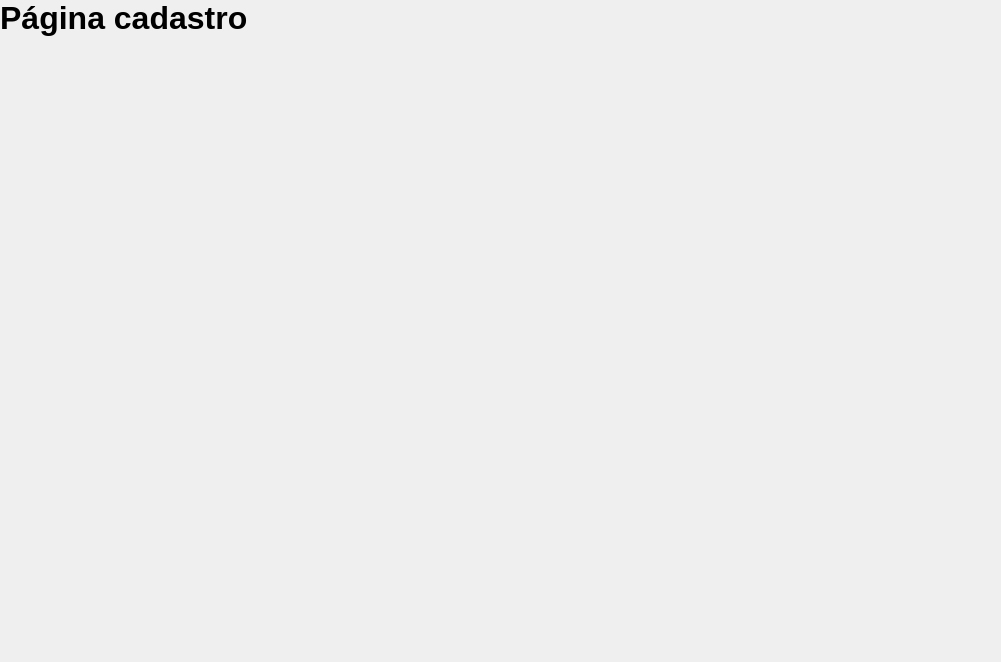
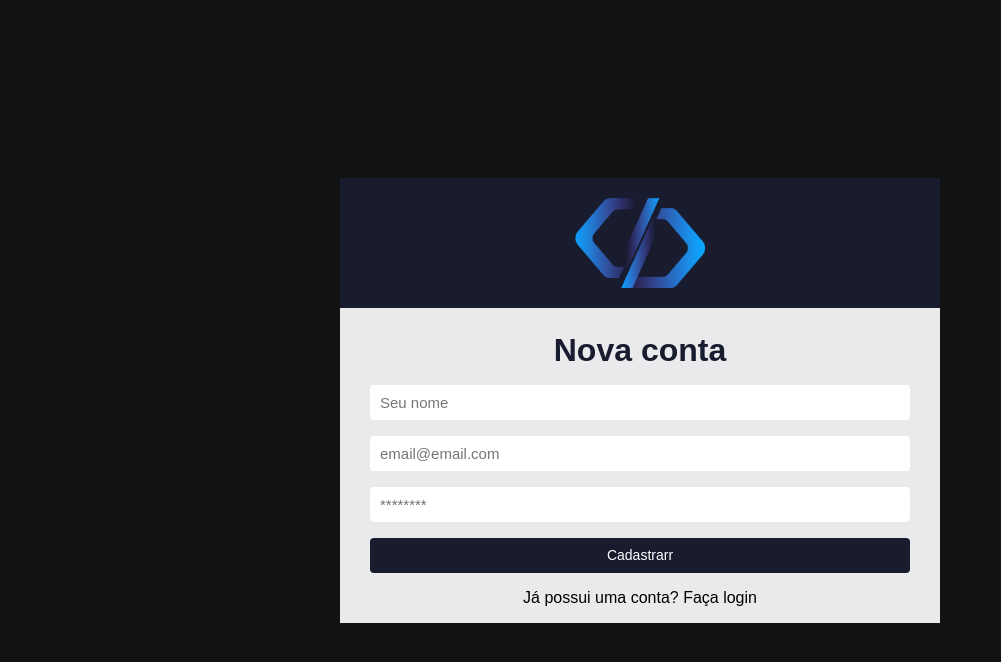
Before and after one commit to LucasValpereiro/callsystem, a React (Create React App) app: page /register in a window 1280 px wide. Shown: the top 662 px of the page, without its empty margins (0-1001 px from the left). Built offline with nearby package versions, Linux system fonts and the light colour scheme.

Commit message:
added signup page structure and style

```diff
--- a/src/pages/SignUp/index.js
+++ b/src/pages/SignUp/index.js
@@ -1,8 +1,50 @@
+import { useState } from 'react';
+import logo from '../../assets/logo.png';
+import { Link } from 'react-router-dom';
+
 
 export default function SignUp(){
+
+    const [name, setName] = useState('');
+    const [email, setEmail] = useState('');
+    const [password, setPassword] = useState('');
+
     return(
-        <div>
-            <h1>Página cadastro</h1>
+        <div className='container-center'>
+            <div className='login'>
+                <div className='login-area'>
+                <img src={logo} alt='Logo de sistema de chamados'/>
+                </div>
+
+                <form>
+                    <h1>Nova conta</h1>
+                    <input
+                    type='text'
+                    placeholder='Seu nome'
+                    value={name}
+                    onChange={ (e) => setName(e.target.value) }
+                    />
+
+                    <input
+                    type='text'
+                    placeholder='email@email.com'
+                    value={email}
+                    onChange={ (e) => setEmail(e.target.value) }
+                    />
+
+                     <input
+                    type='password'
+                    placeholder='********'
+                    value={password}
+                    onChange={ (e) => setPassword(e.target.value) }
+                    />
+
+                    <button type='submit'>Cadastrarr</button>
+                </form>
+
+                <Link to='/'>Já possui uma conta? Faça login</Link>
+
+            </div>
         </div>
     )
 }
```
Also changed, not shown: src/pages/Signin/index.js (line endings or trailing spaces).
